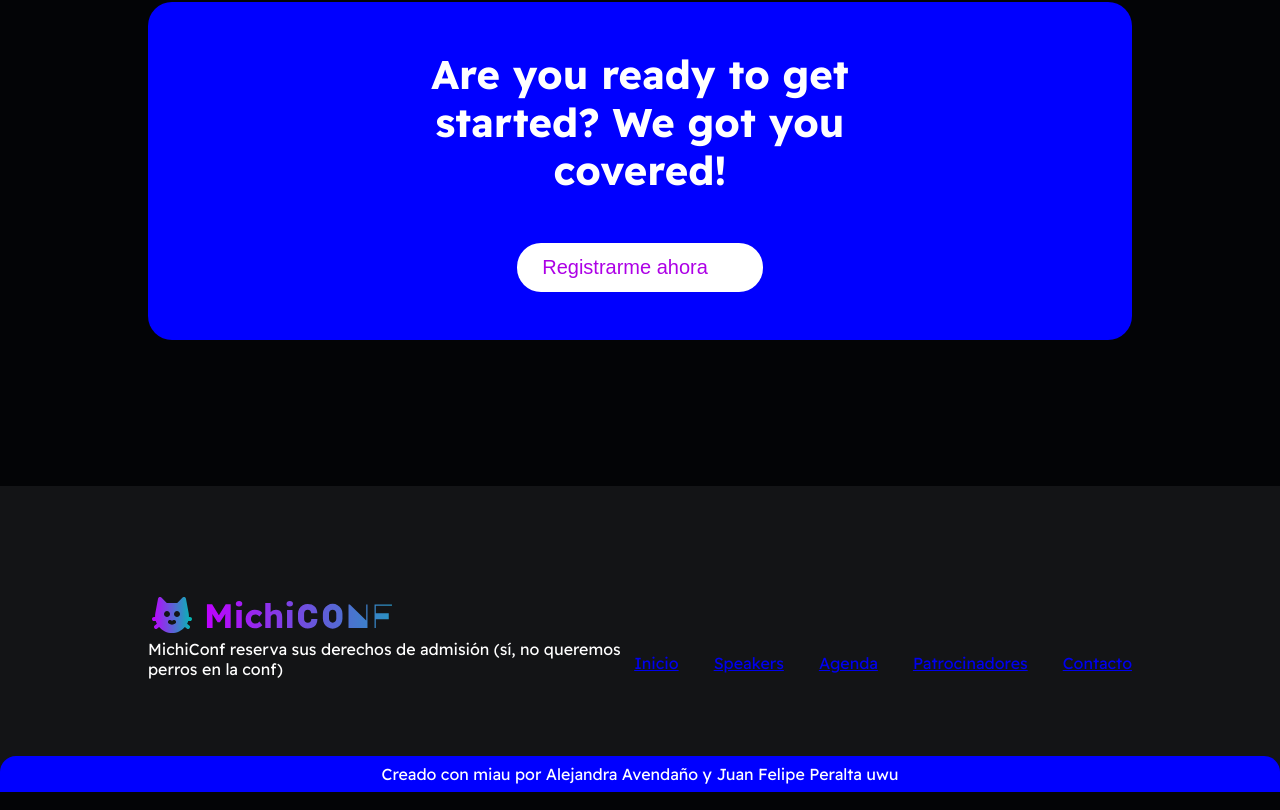
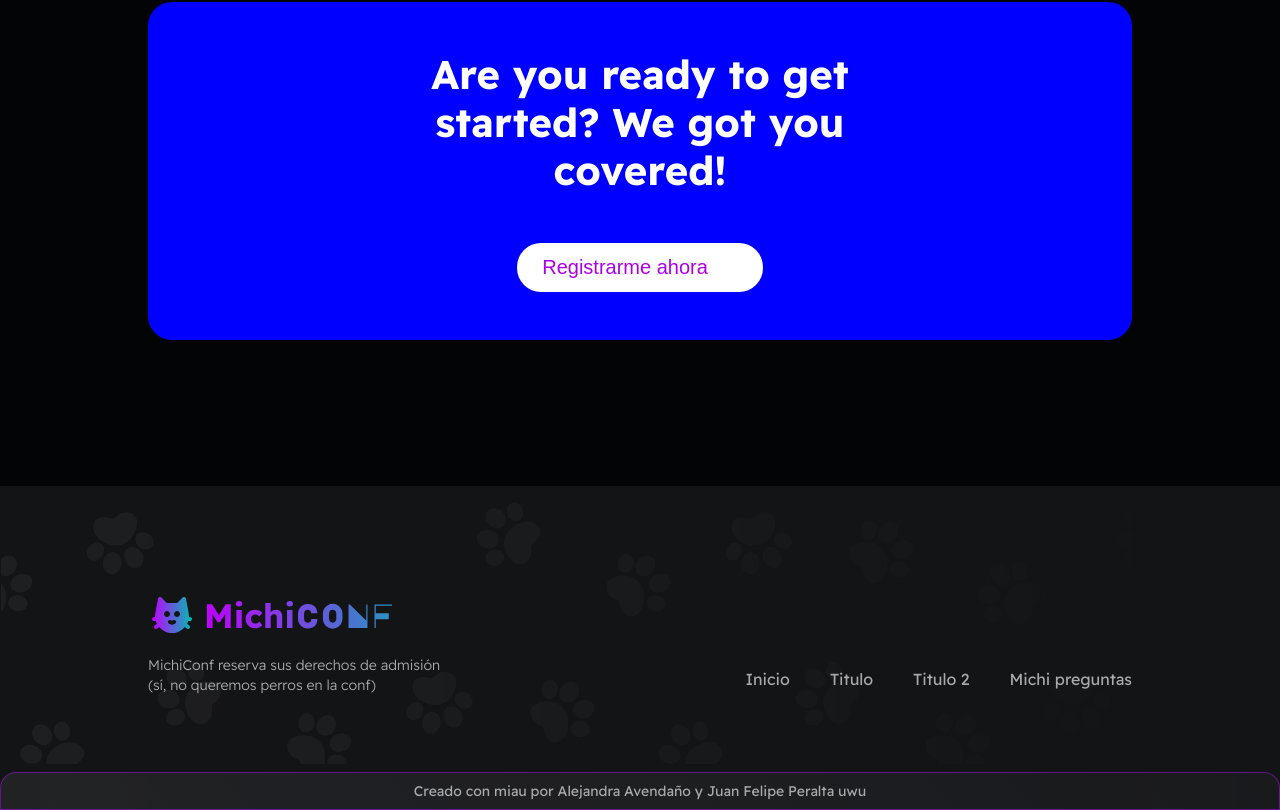
Before and after one commit to juanexplosions/michiconf, a React (Vite) app: page / in a window 1280 px wide. Shown: the part 3511-4321 px from the top of the page. Built offline with nearby package versions, Linux system fonts and the light colour scheme; some icons are missing.

Commit message:
footer styles

```diff
--- a/src/components/Footer/Footer.jsx
+++ b/src/components/Footer/Footer.jsx
@@ -5,11 +5,12 @@ export default function Footer() {
   return (
     <>
       <footer className="footer">
+        <img src="/footer-patitas.svg" alt="" className="footer__decoration" />
         <div className="footer__container">
           <img src="/michiconf-gradient.svg" alt="" />
           <p className="footer__text">
-              MichiConf reserva sus derechos de admisión (sí, no queremos perros
-              en la conf)
+            MichiConf reserva sus derechos de admisión <br /> (sí, no queremos
+            perros en la conf)
           </p>
           <div className="footer__social-media">
             <a href="https://www.twitter.com/">
@@ -31,16 +32,13 @@ export default function Footer() {
               Inicio
             </a>
             <a href="#speakers" className="footer__link">
-                Speakers
+              Titulo
             </a>
             <a href="#schedule" className="footer__link">
-                Agenda
+              Titulo 2
             </a>
             <a href="#sponsors" className="footer__link">
-                Patrocinadores
-              </a>
-              <a href="#contact" className="footer__link">
-                Contacto
+              Michi preguntas
             </a>
           </div>
         </div>
--- a/src/components/Footer/Footer.scss
+++ b/src/components/Footer/Footer.scss
@@ -1,40 +1,76 @@
-.footer{
+.footer {
   background-color: #131416;
+  position: relative;
 
-    &__container{
+  &__container {
     display: grid;
     grid-template-columns: 1fr 1fr;
     grid-template-rows: 1fr 1fr;
     padding: 105px 148px 69px 148px;
     grid-auto-flow: column;
+    row-gap: 16px;
   }
 
-    &__made-by{
-        background-color: blue;
+  &__decoration {
+    position: absolute;
+    width: 100%;
+    height: auto;
+    mask-image: linear-gradient(
+      to right,
+      rgba(0, 0, 0, 1) 0%,
+      rgba(0, 0, 0, 0) 100%
+    );
+    -webkit-mask-image: linear-gradient(
+      to right,
+      rgba(0, 0, 0, 1) 0%,
+      rgba(0, 0, 0, 0) 100%
+    );
+  }
+
+  &__made-by {
+    background: linear-gradient(45deg, rgba(255, 250, 250, 0.07), rgba(255, 242, 242, 0.03) 100%);
+    backdrop-filter:  blur(128px);
     border-top-right-radius: 16px;
     border-top-left-radius: 16px;
     padding-top: 8px;
     padding-bottom: 8px;
     text-align: center;
+    font-size: 14px;
+    line-height: 20px;
+    color: #a9aaad;
+
+    border: 1px solid rgba($color: #AE11F8, $alpha: 0.5);
   }
 
-    &__social-media{
+  &__social-media {
     display: flex;
     justify-content: end;
     align-items: center;
     gap: 35px;
   }
 
-    &__icon{
+  &__icon {
     height: 25px;
     width: 25px;
-        color: #A9AAAD;
+    color: #a9aaad;
   }
 
-    &__shorcuts{
+  &__text {
+    font-size: 14px;
+    font-weight: 300;
+    line-height: 20px;
+    color: #a9aaad;
+  }
+
+  &__shorcuts {
     display: flex;
-        justify-content: start;
+    justify-content: end;
     align-items: center;
-        gap: 35px;
+    gap: 40px;
+
+    a {
+      color: #a9aaad;
+      text-decoration: none;
     }
   }
+}
```
Also changed, not shown: public/footer-patitas.svg (added). Lines whose indentation alone changed are shown as unchanged.
